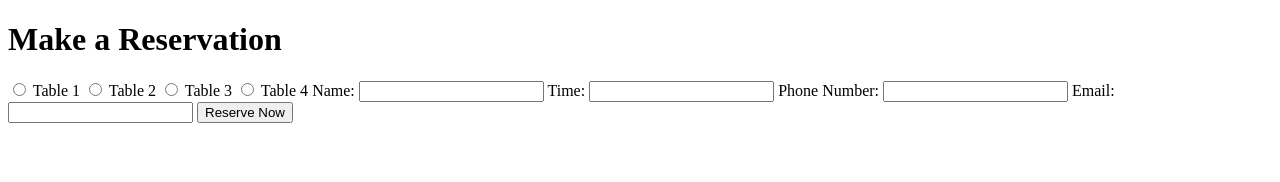
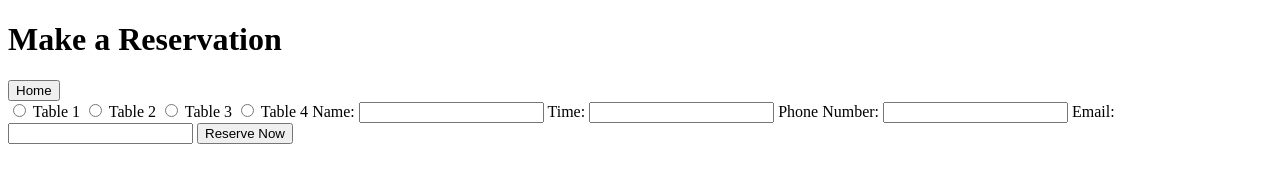
Before and after one commit to nbur4556/hot-restaurant, a plain HTML site: page template/reservations.html in a window 1280 px wide. Drawn offline with Linux system fonts and the light colour scheme.

Commit message:
adds return home button to tables and reservation page

```diff
--- a/template/reservations.html
+++ b/template/reservations.html
@@ -9,6 +9,9 @@
 
     <body>
         <h1>Make a Reservation</h1>
+
+        <button>Home</button>
+        <br />
 
         <input type='radio' id='table1' name='table' value='table1'>
         <label for='table1'>Table 1</label>
```
Also changed, not shown: template/tables.html (+3 -0 lines).
